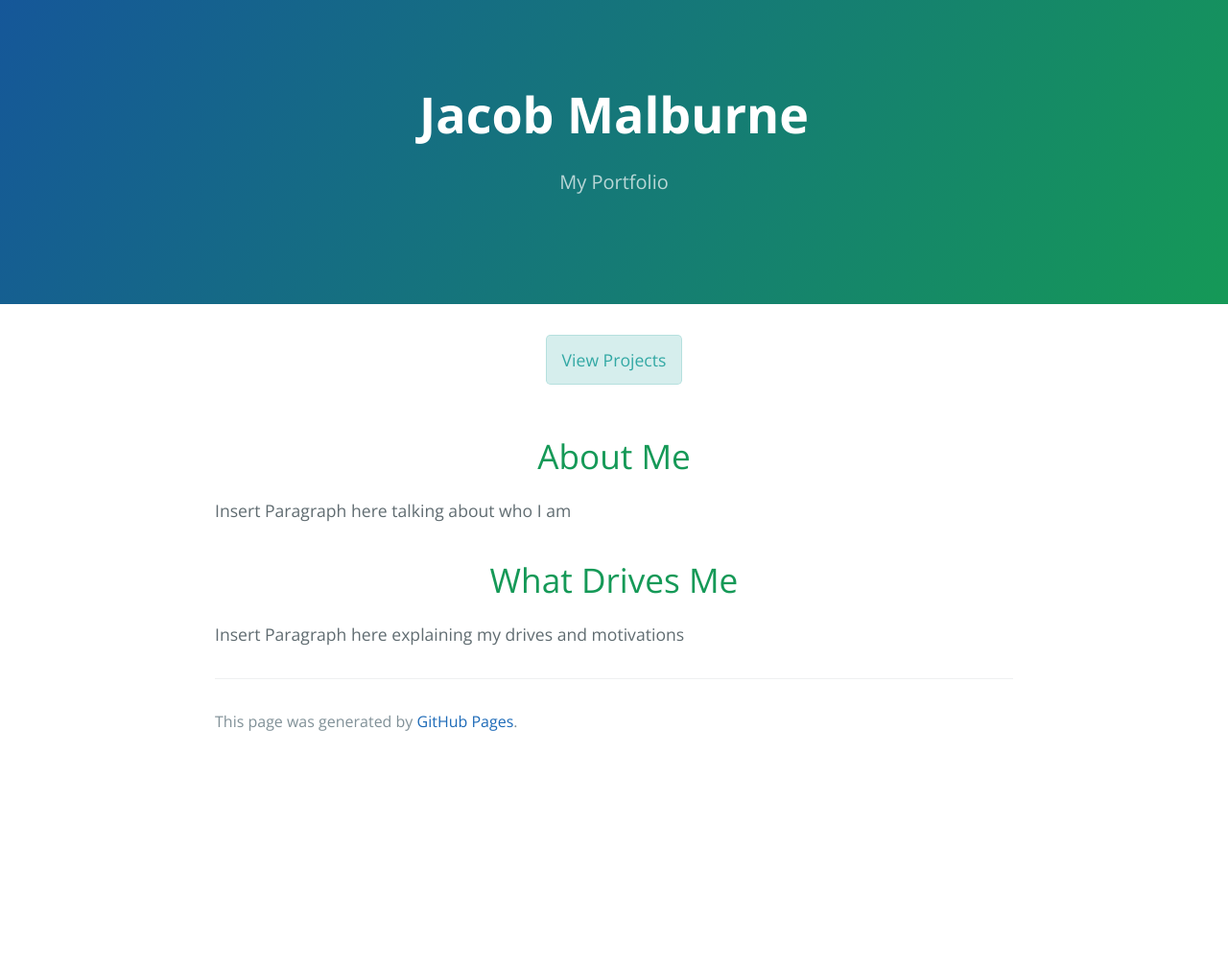
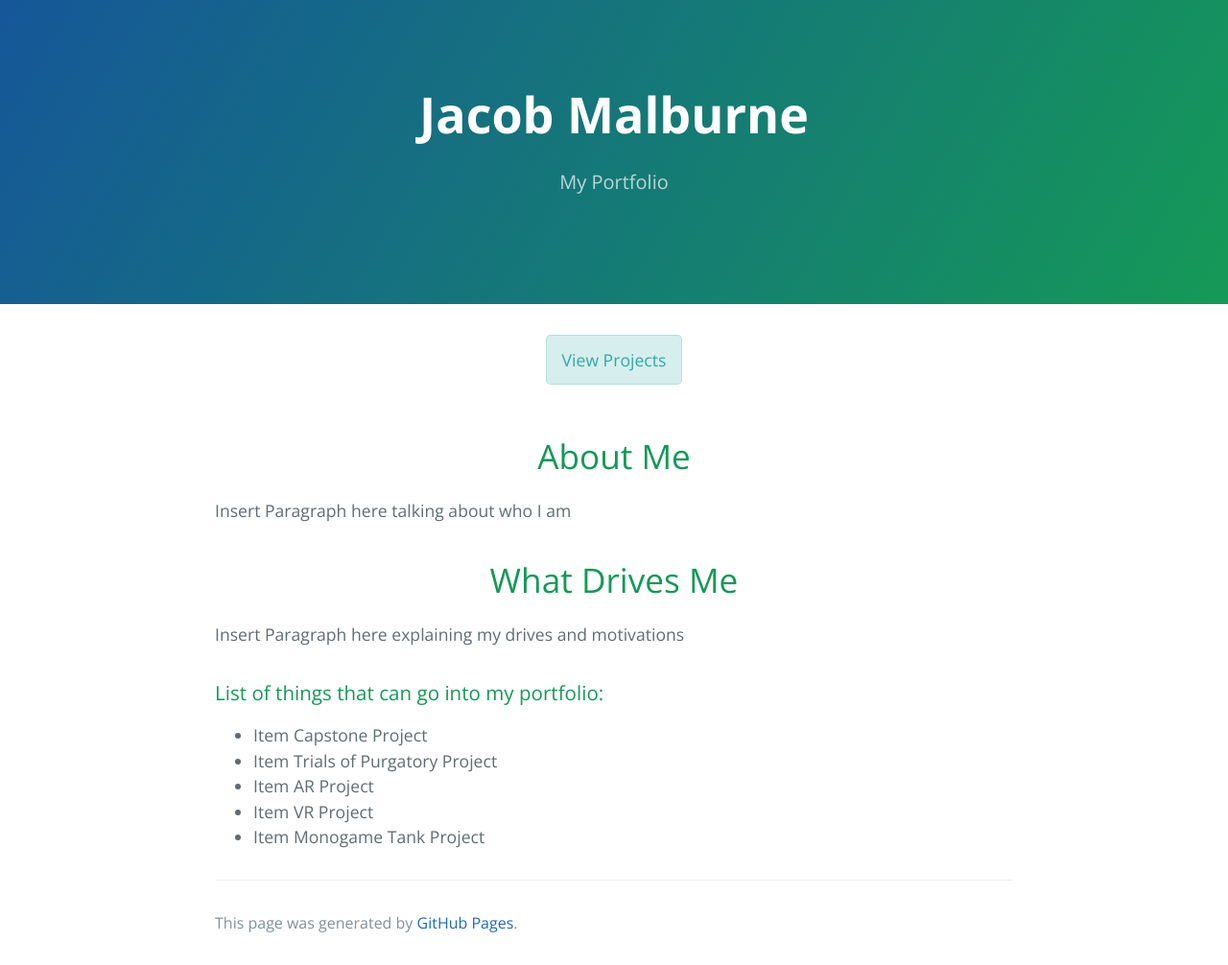
Before and after one commit to JakeMal-AGGP/JakeMal-AGGP.github.io, a Jekyll site: the page built from index.md, in a window 1280 px wide. Shown: the whole page at 96% size. Built offline with Jekyll 4.4.1, drawn with Linux system fonts in a browser that asks for light colours; before the commit the page ends 900 px from its top, so only the background shows below that.

Commit message:
Update index.md

```diff
--- a/index.md
+++ b/index.md
@@ -18,6 +18,13 @@ Insert Paragraph here talking about who I am
 
 Insert Paragraph here explaining my drives and motivations
 
+### List of things that can go into my portfolio:
+
+*   Item Capstone Project
+*   Item Trials of Purgatory Project
+*   Item AR Project
+*   Item VR Project
+*	Item Monogame Tank Project
 
 
 
```
